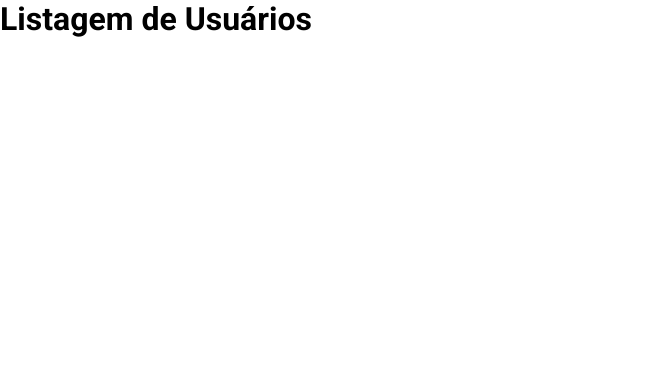
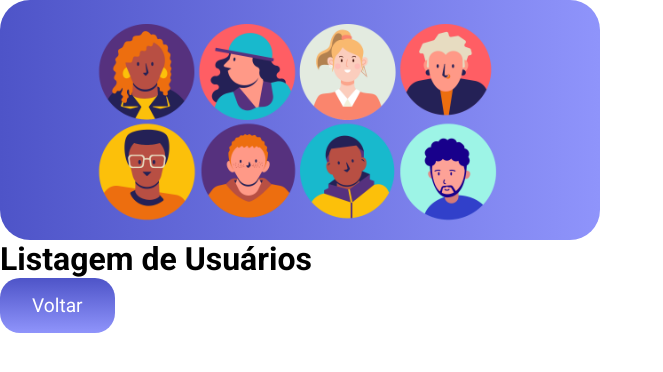
Before and after one commit to BrenoOliveiradev/cadastro-usuarios, a React (Vite) app: page /lista-de-usuarios in a window 1280 px wide. Shown: the top 372 px of the page, without its empty margins (0-663 px from the left). Built offline with nearby package versions, Linux system fonts and the light colour scheme.

Commit message:
organizando componentes

```diff
--- /dev/null
+++ b/src/components/Button/index.jsx
@@ -0,0 +1,10 @@
+import { Button } from './styles'
+
+function DefaultButton({ children, ...props }) {
+
+    return (
+        <Button {...props}>{children}</Button>
+    )
+}
+
+export default DefaultButton
--- /dev/null
+++ b/src/components/Button/styles.js
@@ -0,0 +1,23 @@
+import styled from "styled-components";
+
+export const Button = styled.button`
+    background: linear-gradient(180deg, #4e54c8 0%, #8f94fb 100%);
+    border: none;
+    font-size: 1.2rem;
+    color: #ffffff;
+    padding: 16px 32px;
+    width: fit-content;
+    cursor: pointer;
+    border-radius: 20px;
+    transition: all 0.3s ease-in-out;
+
+    &:hover {
+        opacity: 0.8;
+        transform: translateY(-3px);
+    }
+
+    &:active {
+        opacity: 0.5;
+        transform: translateY(0px);
+    }
+`
--- /dev/null
+++ b/src/components/TopBackground/index.jsx
@@ -0,0 +1,11 @@
+import { Background } from "./styles";
+import UsersImage from '../../assets/users.png'
+function TopBackground() {
+    return (
+        <Background>
+            <img src={UsersImage} alt="imagem-de-usuários" />
+        </Background>
+    )
+}
+
+export default TopBackground;
--- /dev/null
+++ b/src/components/TopBackground/styles.js
@@ -0,0 +1,18 @@
+import styled from "styled-components";
+
+export const Background = styled.div`
+    background: linear-gradient(to right, #4e54c8, #8f94fb);
+    height: 30vh;
+    width: 90vw;
+    max-width: 600px;
+    border-radius: 30px;
+    display: flex;
+    align-items: center;
+    justify-content: center;
+
+    img {
+        max-width: 100%;
+        max-height: 100%;
+
+    }
+`
--- a/src/pages/Home/index.jsx
+++ b/src/pages/Home/index.jsx
@@ -2,9 +2,11 @@
 import api from "../../services/api"
 
 
-import { Title, Container, TopBackground, Form, ContainerInputs, Input, Button, InputLabel } from "./styles"
+import { Title, Container, Form, ContainerInputs, Input, InputLabel } from "./styles"
 
-import UsersImage from '../../assets/users.png'
+
+import  Button  from "../../components/Button"
+import TopBackground from "../../components/TopBackground"
 
 
 function Home() {
@@ -25,10 +27,8 @@
   return (
     <>
       <Container>
-        <TopBackground>
-          <img src={UsersImage} alt="imagem-de-usuários" />
-        </TopBackground>
 
+        <TopBackground />
 
         <Form>
           <Title>Cadastrar Usuário</Title>
--- a/src/pages/Home/styles.js
+++ b/src/pages/Home/styles.js
@@ -12,22 +12,7 @@
      height: 100vh;
 `
 
-export const TopBackground = styled.div`
-    background: linear-gradient(to right, #4e54c8, #8f94fb);
-    height: 30vh;
-    width: 90vw;
-    max-width: 600px;
-    border-radius: 30px;
-    display: flex;
-    align-items: center;
-    justify-content: center;
 
-    img {
-        max-width: 100%;
-        max-height: 100%;
-
-    }
-`
 
 export const Form = styled.form`
     display: flex;
@@ -71,25 +56,3 @@
         margin-left: 5px;
     }
 `
-
-export const Button = styled.button`
-    background: linear-gradient(180deg, #4e54c8 0%, #8f94fb 100%);
-    border: none;
-    font-size: 1.2rem;
-    color: #ffffff;
-    padding: 16px 32px;
-    width: fit-content;
-    cursor: pointer;
-    border-radius: 20px;
-    transition: all 0.3s ease-in-out;
-
-    &:hover {
-        opacity: 0.8;
-        transform: translateY(-3px);
-    }
-
-    &:active {
-        opacity: 0.5;
-        transform: translateY(0px);
-    }
- `
--- a/src/pages/ListUsers/index.jsx
+++ b/src/pages/ListUsers/index.jsx
@@ -1,10 +1,13 @@
-
+import Button from '../../components/Button'
+import TopBackground from '../../components/TopBackground';
 
 function ListUsers() {
 
     return (
         <div>
+            <TopBackground />
             <h1>Listagem de Usuários</h1>
+            <Button>Voltar</Button>
         </div>
     );
 }
```
